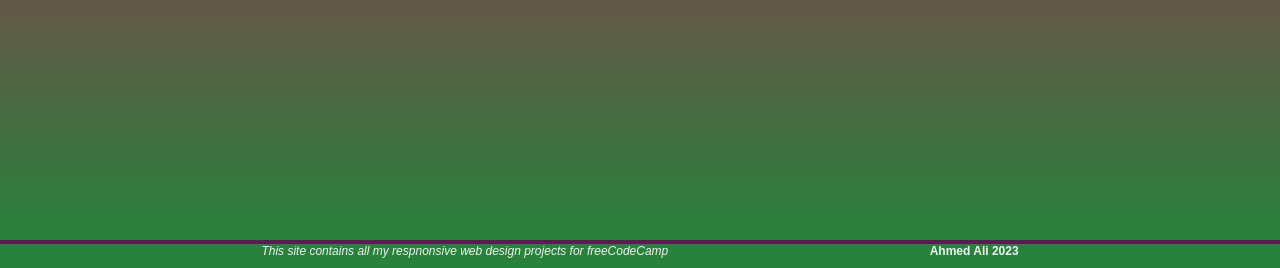
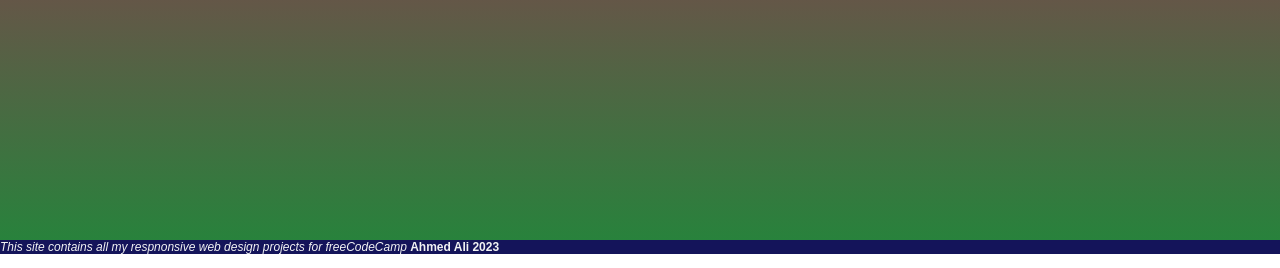
Before and after one commit to EngAhmedMahjoub/FrontEndPortfolio, a plain HTML site: page index.html in a window 1280 px wide. Shown: the part 2268-2536 px from the top of the page. Drawn offline with Linux system fonts and the light colour scheme.

Commit message:
Update styles.css

```diff
--- a/styles.css
+++ b/styles.css
@@ -31,8 +31,9 @@ section {
 
 footer {
   background-color: rgb(40,130,60);
-  border-top: 4px solid rgb(100, 20, 90);
+  background: rgb(20, 20, 90);
   color: #F1F2F3;
+  footer: 10vh
   display: flex;
   justify-content: space-evenly;
   align-items: center;
```
